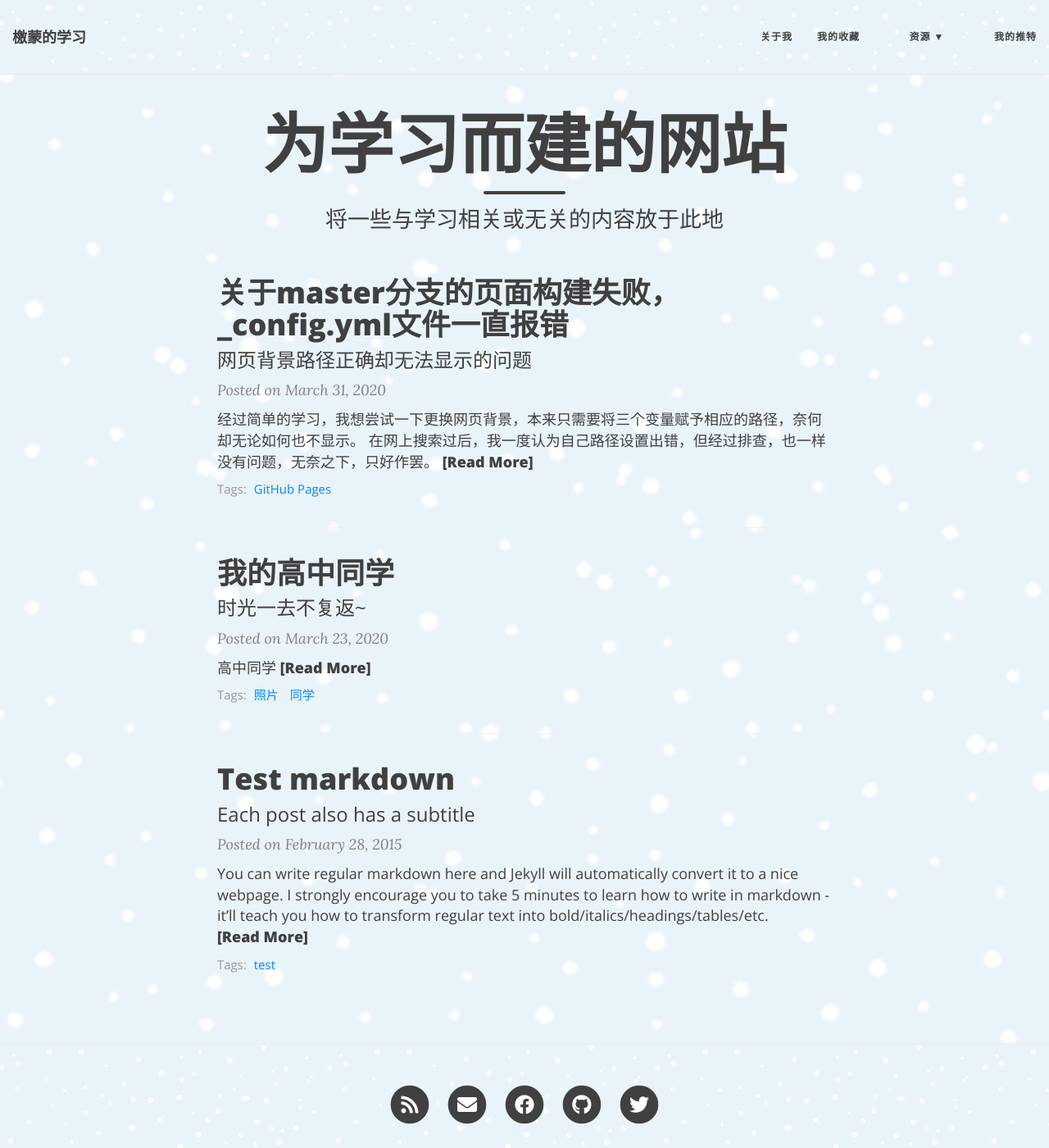
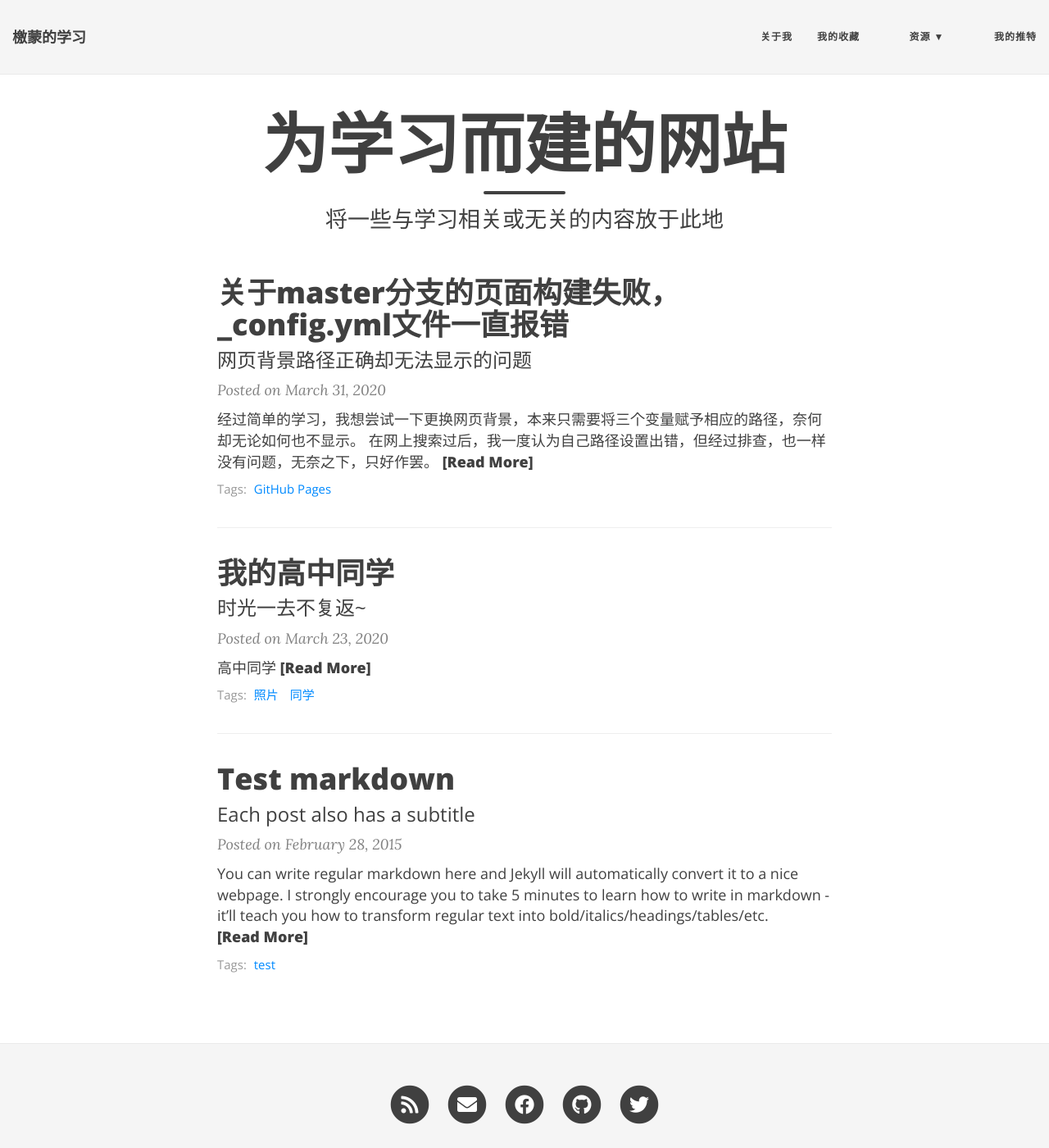
Before and after one commit to SimonTao0831/SimonTao0831.github.io, a Jekyll site: the page built from index.html, in a window 1280 px wide and 1400 px high. Shown: the whole window at 82% size. Built offline with Jekyll 4.4.1, drawn with Linux system fonts in a browser that asks for light colours; nearby versions of some CDN libraries; the list of posts is cut into pages by our own code.

Commit message:
Update _config.yml

```diff
--- a/_config.yml
+++ b/_config.yml
@@ -62,9 +62,9 @@
 # 另外，可以将导航栏，页脚和页面背景设置为使用背景图像
 # 代替颜色
 
-navbar-img: "/img/blue-snow.png"
-footer-img: "/img/blue-snow.png"
-page-img: "/img/blue-snow.png"
+#navbar-img: "/img/blue-snow.png"
+#footer-img: "/img/blue-snow.png"
+#page-img: "/img/blue-snow.png"
 
 # --- Footer options --- #
 
```
